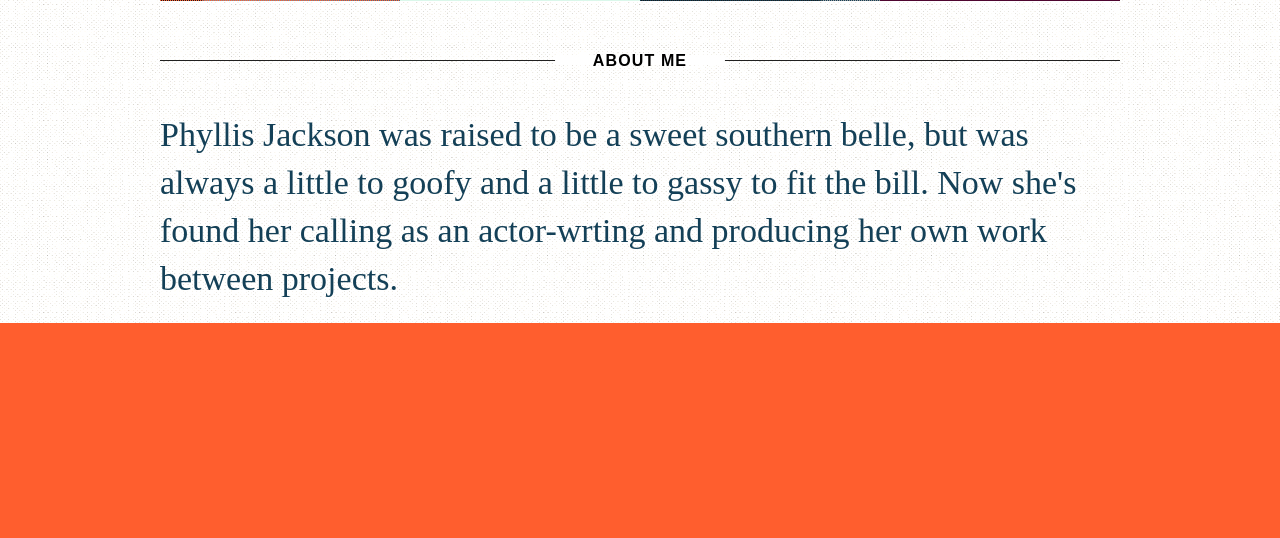
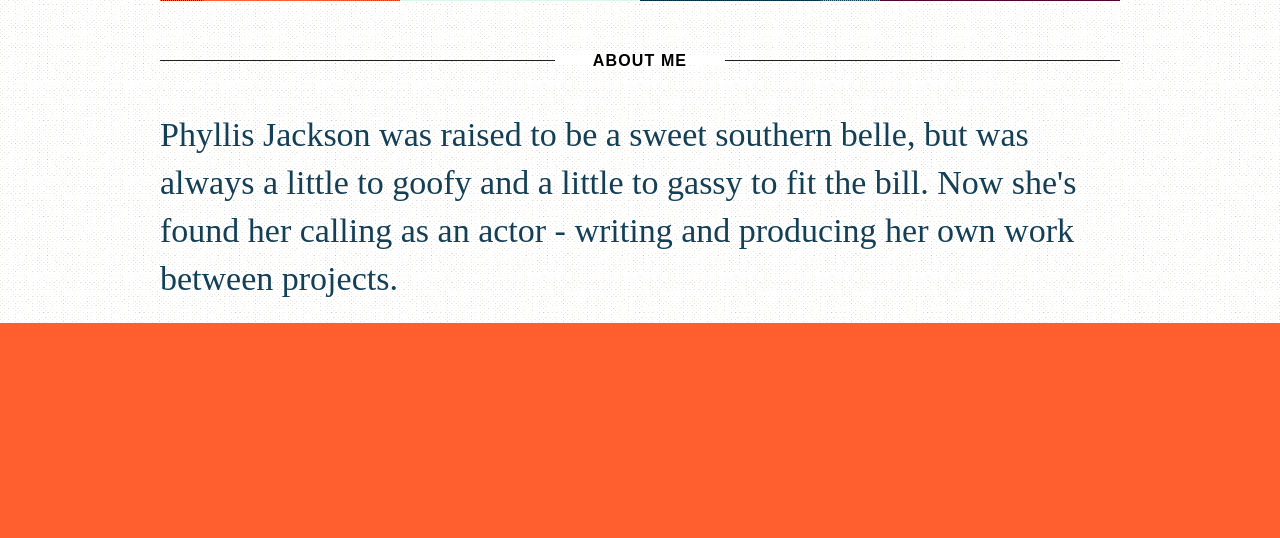
Before and after one commit to AgentJJ24/phyllisSite, a Flask app: page / in a window 1280 px wide. Shown: the part 959-1497 px from the top of the page. Run offline with Flask 2, Linux system fonts and the light colour scheme; some libraries are stand-ins or nearby versions.

Commit message:
Fixed spelling error

```diff
--- a/app/templates/index.html
+++ b/app/templates/index.html
@@ -89,7 +89,7 @@ is Resume pic" src="/static/images/imdb.jpg"></img>
                 <section class="about">
                     <h2>About Me</h2>
                     <p></p>
-                    <p>Phyllis Jackson was raised to be a sweet southern belle, but was always a little to goofy and a little to gassy to fit the bill. Now she's found her calling as an actor-wrting and producing her own work between projects. </p>
+                    <p>Phyllis Jackson was raised to be a sweet southern belle, but was always a little to goofy and a little to gassy to fit the bill. Now she's found her calling as an actor - writing and producing her own work between projects. </p>
                     <p></p>
                 </section>
             </div>
```
